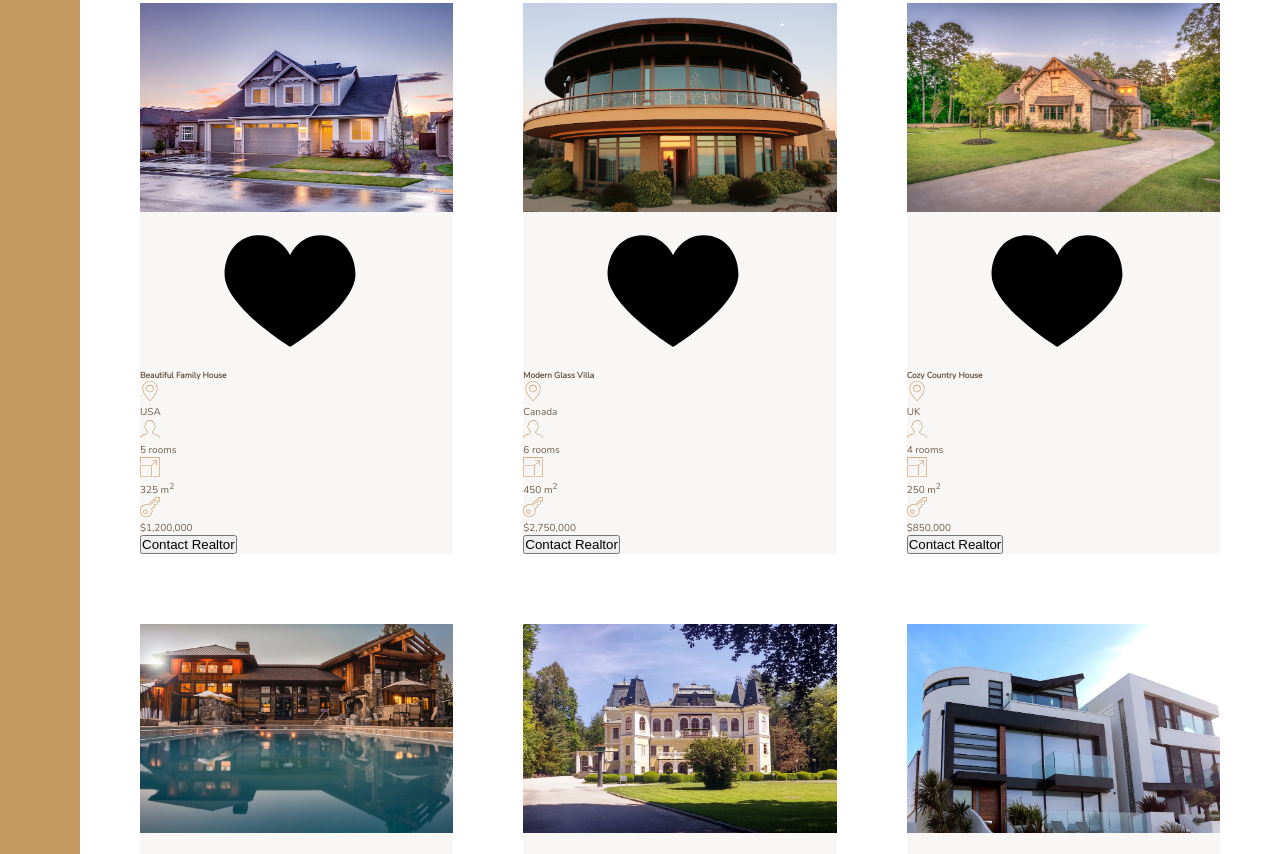
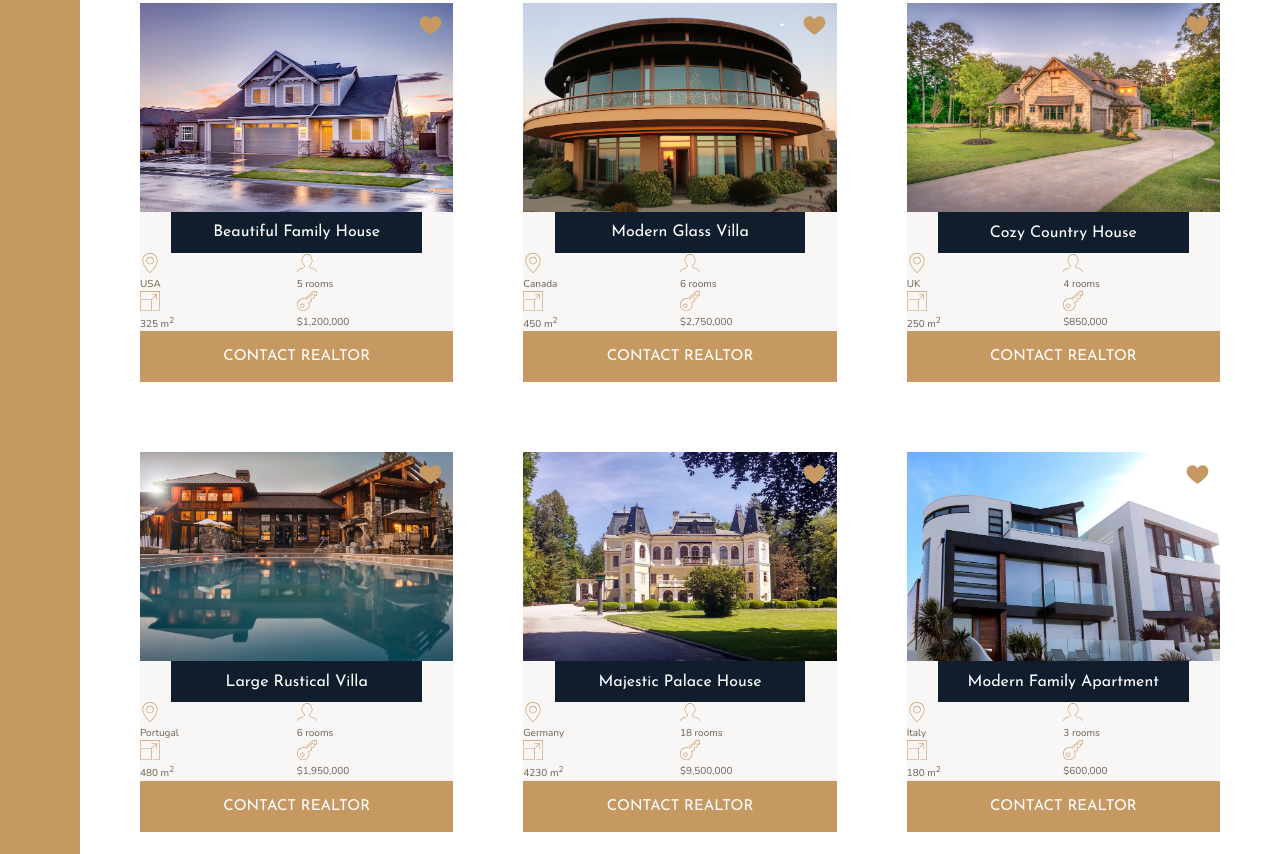
Before and after one commit to BillStephens2022/Nexter, a website: page index.html in a window 1280 px wide. Shown: the part 1911-2765 px from the top of the page. Drawn offline with nearby package versions, Linux system fonts and the light colour scheme.

Commit message:
added some styling to homes section

```diff
--- a/index.html
+++ b/index.html
@@ -115,7 +115,7 @@
             </svg>
             <p>$1,200,000</p>
           </div>
-          <button class="cta">Contact Realtor</button>
+          <button class="btn home__btn">Contact Realtor</button>
         </div>
         <div class="home">
           <img src="img/house-2.jpeg" alt="House 2" class="home__img">
@@ -147,7 +147,7 @@
             </svg>
             <p>$2,750,000</p>
           </div>
-          <button class="cta">Contact Realtor</button>
+          <button class="btn home__btn">Contact Realtor</button>
         </div>
         <div class="home">
           <img src="img/house-3.jpeg" alt="House 3" class="home__img">
@@ -179,7 +179,7 @@
             </svg>
             <p>$850,000</p>
           </div>
-          <button class="cta">Contact Realtor</button>
+          <button class="btn home__btn">Contact Realtor</button>
         </div>
         <div class="home">
           <img src="img/house-4.jpeg" alt="House 4" class="home__img">
@@ -211,7 +211,7 @@
             </svg>
             <p>$1,950,000</p>
           </div>
-          <button class="cta">Contact Realtor</button>
+          <button class="btn home__btn">Contact Realtor</button>
         </div>
         <div class="home">
           <img src="img/house-5.jpeg" alt="House 5" class="home__img">
@@ -243,7 +243,7 @@
             </svg>
             <p>$9,500,000</p>
           </div>
-          <button class="cta">Contact Realtor</button>
+          <button class="btn home__btn">Contact Realtor</button>
         </div>
         <div class="home">
           <img src="img/house-6.jpeg" alt="House 6" class="home__img">
@@ -275,7 +275,7 @@
             </svg>
             <p>$600,000</p>
           </div>
-          <button class="cta">Contact Realtor</button>
+          <button class="btn home__btn">Contact Realtor</button>
         </div>
       </section>
       <section class="gallery">
--- a/sass/_homes.scss
+++ b/sass/_homes.scss
@@ -9,16 +9,38 @@
 
 .home {
     background-color: $color-grey-light-1;
+    display: grid;
+    grid-template-columns: repeat(2, 1fr);
 
     &__img {
         width: 100%;
+        grid-row: 1 / 2;
+        grid-column: 1 / -1;
+        z-index: 1;
     }
 
     &__like {
-
+      grid-row: 1 / 2;
+      grid-column: 2 / 3;
+      fill: $color-primary;
+      height: 2.5rem;
+      width: 2.5rem;
+      z-index: 2;
+      justify-self: end;
+      margin: 1rem;
     }
 
     &__name {
+      grid-column: 1 / -1;
+      width: 80%;
+      justify-self: center;
+      font-family: $font-display;
+      font-size: 1.6rem;
+      text-align: center;
+      padding: 1.25rem;
+      background-color: $color-secondary;
+      color: #fff;
+      font-weight: 400;
 
     }
 
@@ -37,4 +59,8 @@
 
         }
     }
+
+    &__btn {
+      grid-column: 1 / -1;
+    }
 }
```
Also changed, not shown: css/style.css.
